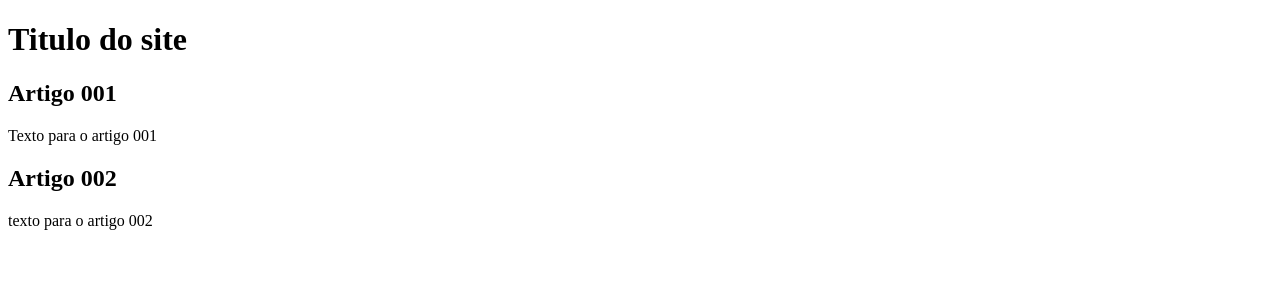
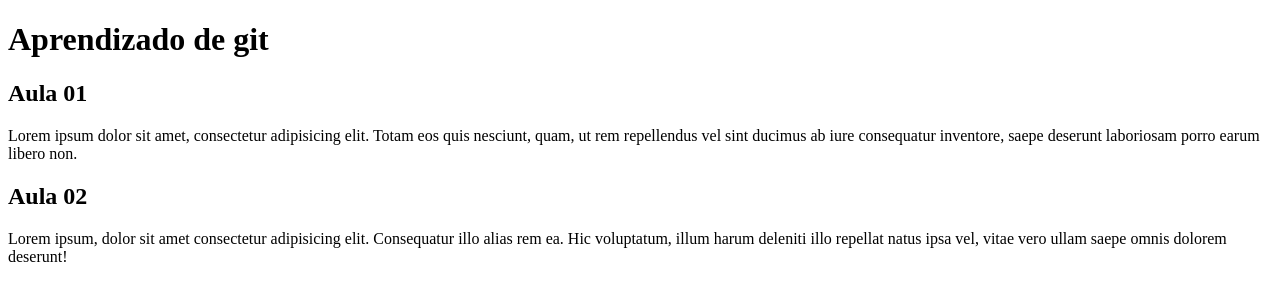
Before and after one commit to FlaviaMendesAlcantara/soPraTeste, a plain HTML site: page index.html in a window 1280 px wide. Drawn offline with Linux system fonts and the light colour scheme.

Commit message:
iniciando o conteudo

```diff
--- a/index.html
+++ b/index.html
@@ -9,15 +9,15 @@
 <body>
     <main>
         <header>
-            <h1>Titulo do site</h1>
+            <h1>Aprendizado de git</h1>
         </header>
         <article>
-            <h2>Artigo 001</h2>
-            <p>Texto para o artigo 001</p>
+            <h2>Aula 01</h2>
+            <p>Lorem ipsum dolor sit amet, consectetur adipisicing elit. Totam eos quis nesciunt, quam, ut rem repellendus vel sint ducimus ab iure consequatur inventore, saepe deserunt laboriosam porro earum libero non.</p>
         </article>
         <article>
-            <h2>Artigo 002</h2>
-            <p>texto para o artigo 002</p>
+            <h2>Aula 02</h2>
+            <p>Lorem ipsum, dolor sit amet consectetur adipisicing elit. Consequatur illo alias rem ea. Hic voluptatum, illum harum deleniti illo repellat natus ipsa vel, vitae vero ullam saepe omnis dolorem deserunt!</p>
         </article>
     </main>
 </body>
```
